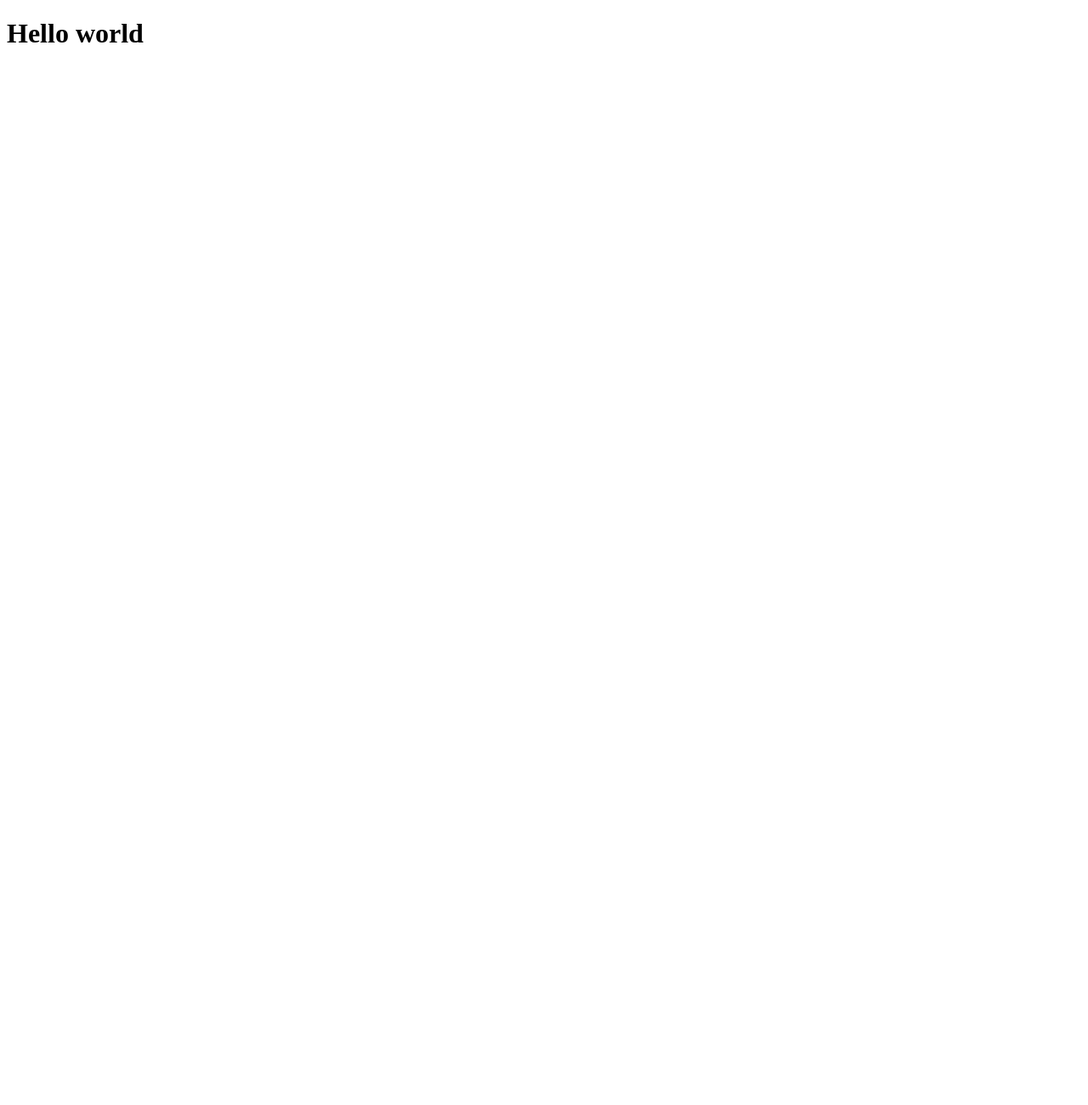
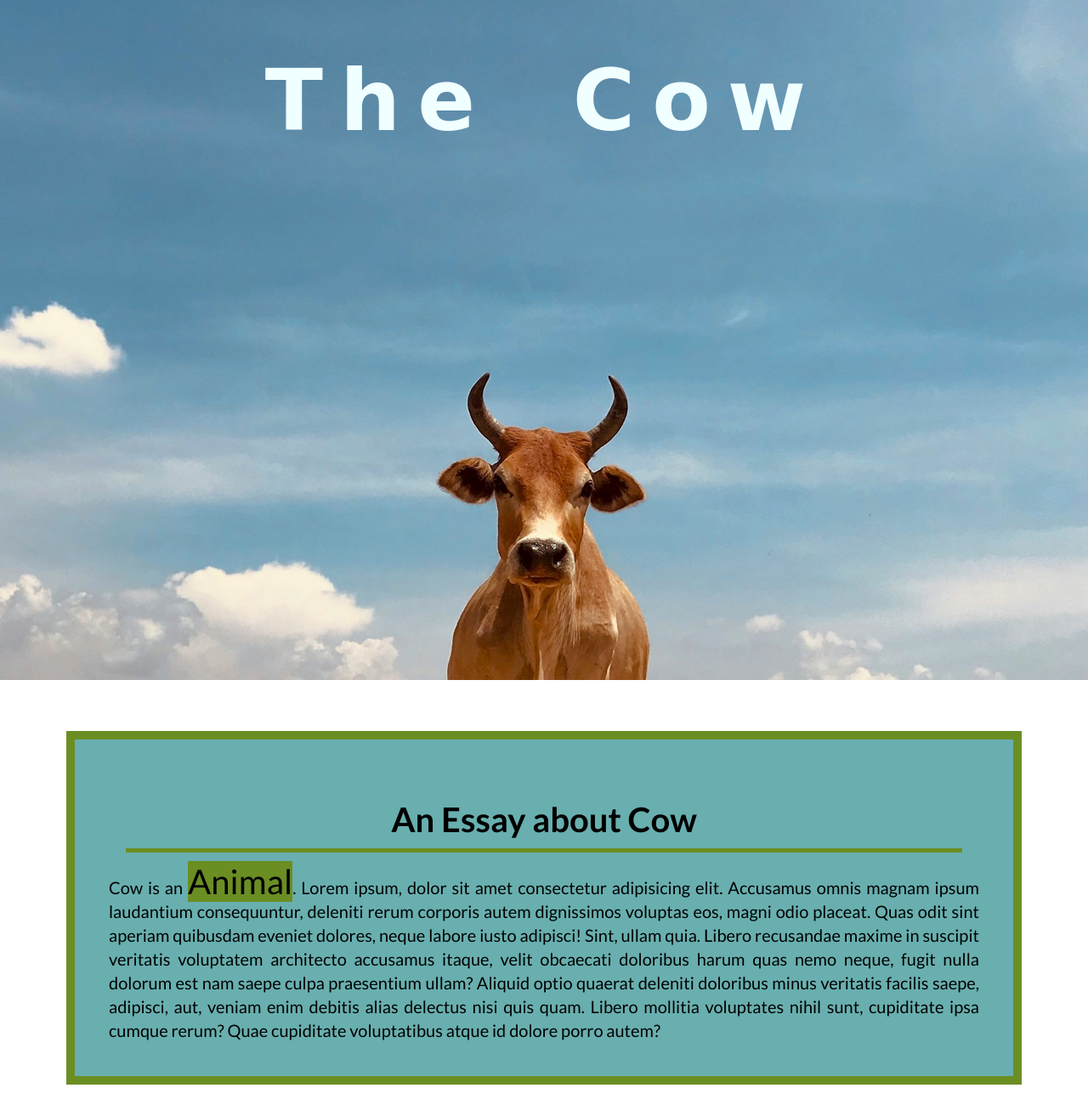
Before and after one commit to arafatrahman41/conceptual-html-css, a plain HTML site: page index.html in a window 1280 px wide. Shown: the top 1300 px of the page at 85% size. Before the commit the page ends 800 px from the top, so only its background shows below. Drawn offline with Linux system fonts and the light colour scheme.

Commit message:
hero section, essay completed and work start cow type

```diff
--- a/index.html
+++ b/index.html
@@ -1,12 +1,46 @@
 <!DOCTYPE html>
 <html lang="en">
+
 <head>
+    <!-- here is meta tags -->
     <meta charset="UTF-8">
     <meta name="viewport" content="width=device-width, initial-scale=1.0">
     <title>Our Conceptual Page</title>
+    <!-- here is our style -->
     <link rel="stylesheet" href="styles/style.css">
 </head>
+
 <body>
-  <h1>Hello world</h1>
+    <div class="hero">
+        <h1>The Cow</h1>
+    </div>
+
+    <div class="article">
+        <h2>An Essay about Cow</h2>
+        <p>
+            Cow is an <span class="imp">Animal</span>. Lorem ipsum, dolor sit amet consectetur adipisicing elit.
+            Accusamus omnis magnam ipsum laudantium consequuntur, deleniti rerum corporis autem dignissimos voluptas
+            eos, magni odio placeat. Quas odit sint aperiam quibusdam eveniet dolores, neque labore iusto adipisci!
+            Sint, ullam quia. Libero recusandae maxime in suscipit veritatis voluptatem architecto accusamus itaque,
+            velit obcaecati doloribus harum quas nemo neque, fugit nulla dolorum est nam saepe culpa praesentium ullam?
+            Aliquid optio quaerat deleniti doloribus minus veritatis facilis saepe, adipisci, aut, veniam enim debitis
+            alias delectus nisi quis quam. Libero mollitia voluptates nihil sunt, cupiditate ipsa cumque rerum? Quae
+            cupiditate voluptatibus atque id dolore porro autem?
+        </p>
+    </div>
+
+    <div id="cow-type">
+        <h2>Type of Cows</h2>
+        <div>
+            <img src=https://images.unsplash.com/photo-1697823553773-228cf0acd0ab?q=80&w=987&auto=format&fit=crop&ixlib=rb-4.0.3&ixid=M3wxMjA3fDB8MHxwaG90by1wYWdlfHx8fGVufDB8fHx8fA%3D%3D alt="">
+        </div>
+        <div>
+            <img src=https://images.unsplash.com/photo-1697823553780-236f99f8ca58?q=80&w=987&auto=format&fit=crop&ixlib=rb-4.0.3&ixid=M3wxMjA3fDB8MHxwaG90by1wYWdlfHx8fGVufDB8fHx8fA%3D%3D alt="">
+        </div>
+        <div>
+            <img src="https://images.unsplash.com/photo-1697823553803-d7e6d062c364?q=80&w=987&auto=format&fit=crop&ixlib=rb-4.0.3&ixid=M3wxMjA3fDB8MHxwaG90by1wYWdlfHx8fGVufDB8fHx8fA%3D%3D" alt="">
+        </div>
+    </div>
 </body>
+
 </html>
--- a/styles/style.css
+++ b/styles/style.css
@@ -0,0 +1,47 @@
+
+  @import url('https://fonts.googleapis.com/css2?family=Lato:ital,wght@0,400;0,700;0,900;1,100;1,400;1,700&display=swap');
+
+*{
+  margin: 0;
+  padding: 0;
+  font-family: 'Lato', sans-serif;
+}
+.hero{
+    background-image: url(../images/cow.jpg);
+    background-position: center bottom;
+    background-size: cover;
+    height: 100vh;
+}
+.hero h1{
+    color:azure;
+    font-size: 100px;
+    text-align: center;
+    font-weight: 900;
+    font-family:cursive;
+    word-spacing: 40px;
+    letter-spacing: 20px;
+    padding-top: 60px;
+}
+.article{
+    width: 80%;
+    margin: 60px auto;
+    border: 10px solid olivedrab;
+    padding: 40px;
+    background-color: rgb(105, 175, 175);
+    text-align: justify;
+}
+.article h2{
+  text-align: center;
+  font-size: 40px;
+  border-bottom: 5px solid olivedrab;
+  margin: 20px;
+  padding: 10px;
+}
+.article p{
+  font-size:20px;
+  line-height: 1.4em;
+}
+.article p .imp{
+  font-size: 2em;
+  background-color: olivedrab;
+}
```
Also changed, not shown: images/cow.jpg (added).
